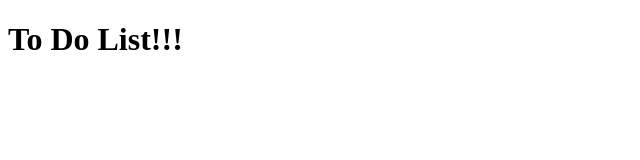
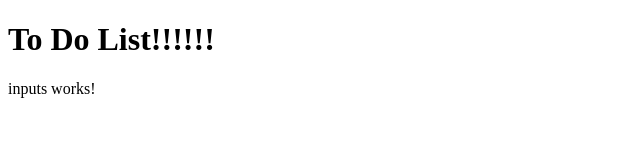
Before and after one commit to peeweemiwie/to-do-list, an Angular app: page / in a window 1280 px wide. Shown: the top 160 px of the page, without its empty margins (0-640 px from the left). Built offline with nearby package versions, Linux system fonts and the light colour scheme.

Commit message:
Create input component

```diff
--- a/src/app/app.component.html
+++ b/src/app/app.component.html
@@ -1 +1,2 @@
-<h1>To Do List!!!</h1>
+<h1>{{title}}</h1>
+<app-inputs></app-inputs>
--- a/src/app/app.component.ts
+++ b/src/app/app.component.ts
@@ -6,5 +6,5 @@ import { Component } from '@angular/core';
   styleUrls: ['./app.component.css']
 })
 export class AppComponent {
-  title = 'app';
+  title = 'To Do List!!!!!!';
 }
--- a/src/app/app.module.ts
+++ b/src/app/app.module.ts
@@ -2,10 +2,12 @@ import { BrowserModule } from '@angular/platform-browser';
 import { NgModule } from '@angular/core';
 
 import { AppComponent } from './app.component';
+import { InputsComponent } from './inputs/inputs.component';
 
 @NgModule({
   declarations: [
-    AppComponent
+    AppComponent,
+    InputsComponent
   ],
   imports: [
     BrowserModule
--- /dev/null
+++ b/src/app/inputs/inputs.component.html
@@ -0,0 +1,3 @@
+<p>
+  inputs works!
+</p>
--- /dev/null
+++ b/src/app/inputs/inputs.component.ts
@@ -0,0 +1,15 @@
+import { Component, OnInit } from '@angular/core';
+
+@Component({
+  selector: 'app-inputs',
+  templateUrl: './inputs.component.html',
+  styleUrls: ['./inputs.component.css']
+})
+export class InputsComponent implements OnInit {
+
+  constructor() { }
+
+  ngOnInit() {
+  }
+
+}
```
Also changed, not shown: src/app/inputs/inputs.component.css (added), 1 other file (tests, documents, lock files or other folders).
